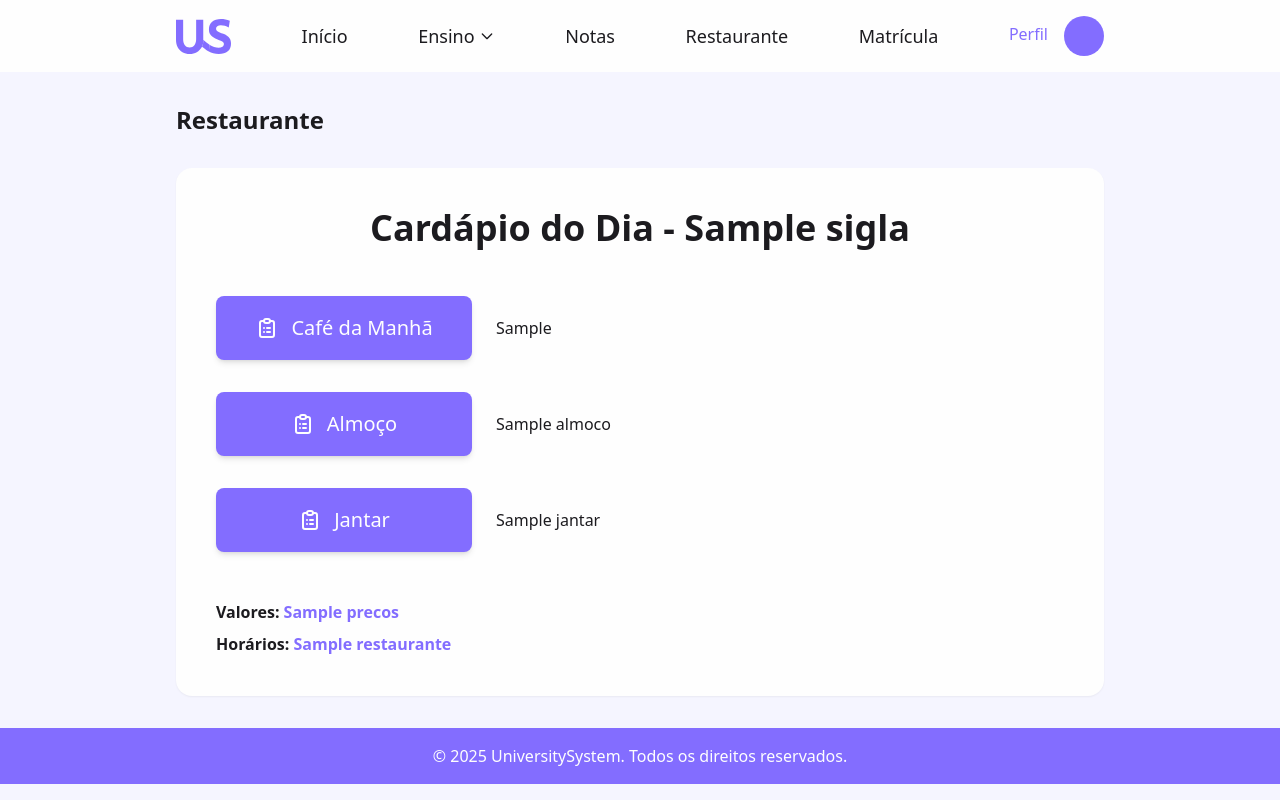
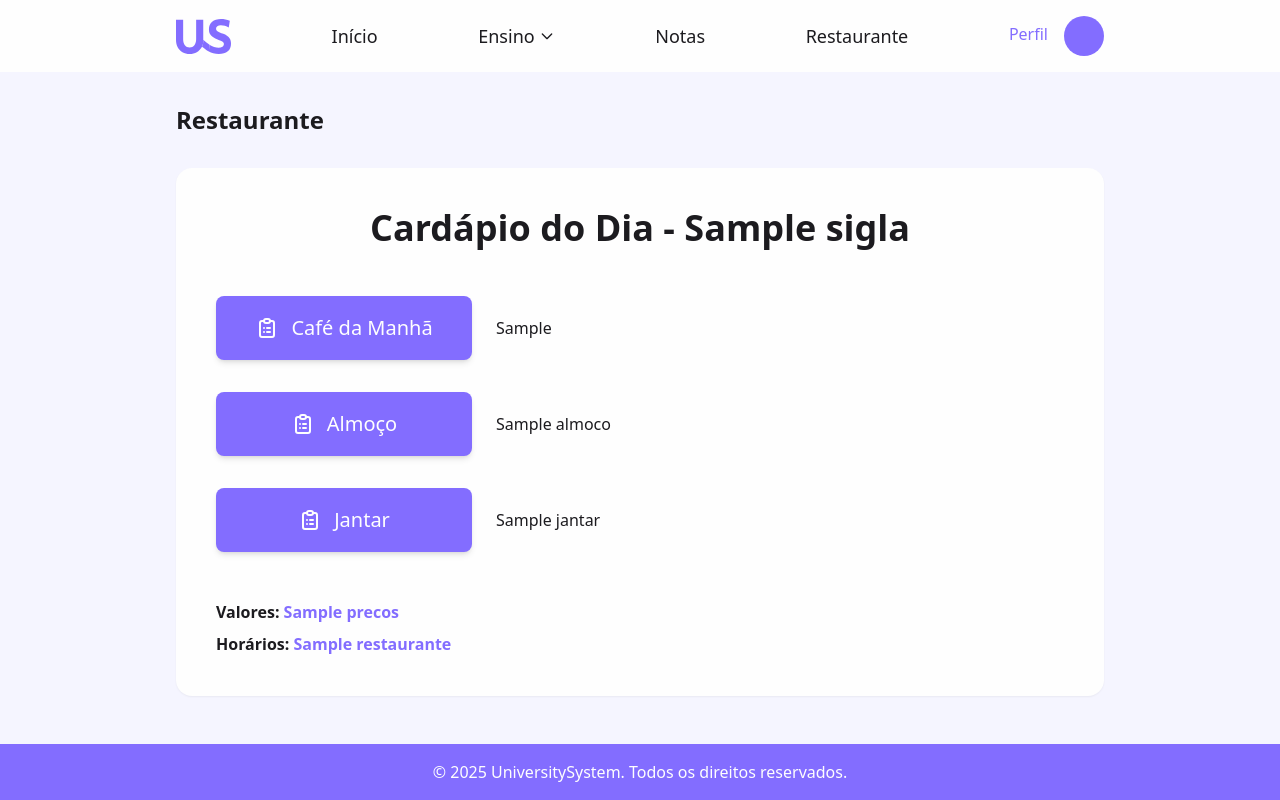
Before and after one commit to RyanArmond/Desenvolvimento_de_Artefato, a Django app: template projectuniversitysystem/universitysystem/templates/restaurante.html in a window 1280 px wide. Run offline with Django 5.2, Linux system fonts and the light colour scheme; the template is opened without the code that fills it: most values are stand-ins (such as "Sample title", 1, 10 or a date in 2020); some libraries are stand-ins or nearby versions.

Commit message:
Correções

```diff
--- a/projectuniversitysystem/universitysystem/admin.py
+++ b/projectuniversitysystem/universitysystem/admin.py
@@ -47,7 +47,7 @@ class DisciplinaAdmin(admin.ModelAdmin):
 
 @admin.register(Aluno)
 class AlunoAdmin(admin.ModelAdmin):
-    list_display = ('status', 'curso')
+    list_display = ('user__first_name', 'status', 'curso')
     list_filter = ('status', 'curso')
     search_fields = ('matricula', 'cpf')
     autocomplete_fields = ['user']
--- a/projectuniversitysystem/universitysystem/models.py
+++ b/projectuniversitysystem/universitysystem/models.py
@@ -160,9 +160,10 @@ class Disciplina(models.Model):
 
 
 class Turma(models.Model):
+    disciplina = models.ForeignKey(Disciplina, on_delete=models.CASCADE, null=True)
+
     nome = models.CharField(max_length=100, verbose_name="Nome da Turma")
     numero = models.IntegerField(verbose_name="Número")
-    disciplina = models.ForeignKey(Disciplina, on_delete=models.CASCADE)
     periodo = models.CharField(verbose_name="Período")
 
     status = models.CharField(
--- a/projectuniversitysystem/universitysystem/templates/base.html
+++ b/projectuniversitysystem/universitysystem/templates/base.html
@@ -23,7 +23,7 @@
     </script>
     <title>{% block title %} Site {% endblock %}</title>
 </head>
-<body class="bg-nbackpurple text-nblack">
+<body class="bg-nbackpurple text-nblack min-h-screen flex flex-col">
     <header class="bg-nwhite p-4">
         <div class="flex items-center justify-between relative space-x-4 mx-40">
 
@@ -77,16 +77,9 @@
             </div>
 
             <div class="">
-            <a href="{% url 'home_view' %}"
-                class="text-lg font-medium text-nblack relative before:absolute before:-top-6 before:w-0 before:h-1 before:bg-npurple before:transition-all hover:before:w-full">
-                Matrícula
-            </a>
-            </div>
-
-            <div class="">
             <a href="{% url 'profile' %}" class="flex items-center space-x-4 relative before:absolute before:-top-4 before:w-0 before:h-1 before:bg-npurple before:transition-all hover:before:w-full">
                 <div class="flex flex-col">
-                    <span class="text-base font-medium text-nblack">{{ user.first_name}} {{ user.last_name }}</span>
+                    <span class="text-base font-medium text-nblack">{{ user.get_full_name|default:user.username }}</span>
                     <span class="text-base font-medium text-npurple -mt-1">Perfil</span>
                 </div>
                 <div class="w-10 h-10 bg-npurple rounded-full flex-shrink-0 relative">
@@ -100,7 +93,7 @@
 
         </div>
     </header>
-    <main class="p-4 ml-40 mr-40">
+    <main class="p-4 ml-40 mr-40 flex-grow">
         {% block content %}
         <!-- Conteúdo -->
         {% endblock %}
--- a/projectuniversitysystem/universitysystem/templates/home.html
+++ b/projectuniversitysystem/universitysystem/templates/home.html
@@ -79,8 +79,7 @@
                         <span class="font-bold">Nível:</span> <span class="text-npurplelight">Graduação</span>
                     </p>
                     <p class="text-base">
-                        <span class="font-bold">Matrícula:</span> <span class="text-npurplelight">{{
-                            user.aluno.matricula }}</span>
+                        <span class="font-bold">Matrícula:</span> <span class="text-npurplelight">{{ user.matricula }}</span>
                     </p>
                     <p class="text-base">
                         <span class="font-bold">IRA:</span> <span class="text-npurplelight">{{ aluno.ira }}</span>
@@ -376,5 +375,4 @@
         </div>
 
     </div>
-    {% endif %}
     {% endblock %}
```
Also changed, not shown: projectuniversitysystem/universitysystem/templates/historico.html (+16 -4 lines), projectuniversitysystem/universitysystem/views.py (+29 -22 lines), projectuniversitysystem/universitysystem/migrations/0009_turma_disciplina_aula_anexo_aviso_coordenador_and_more.py (added).
